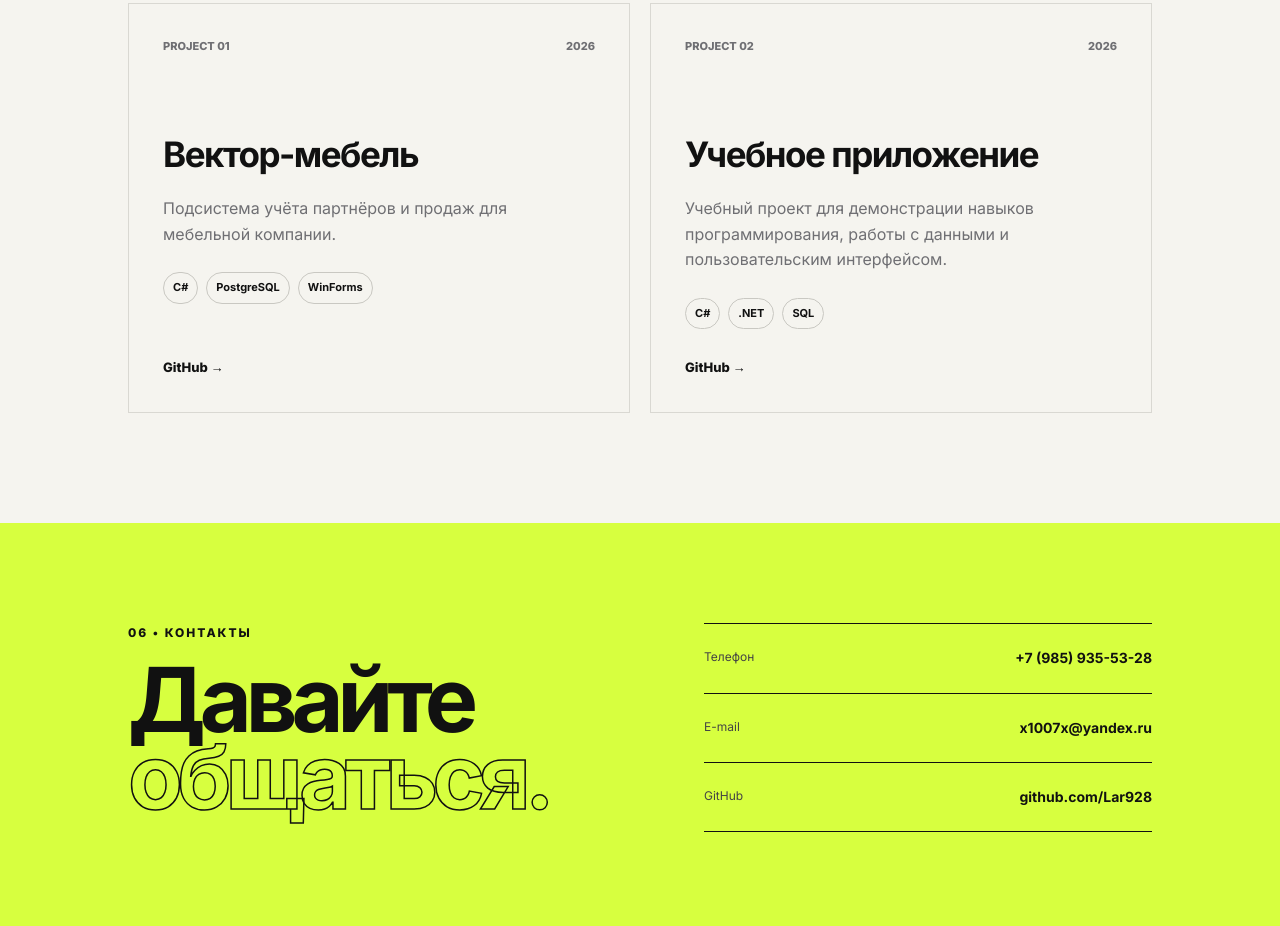
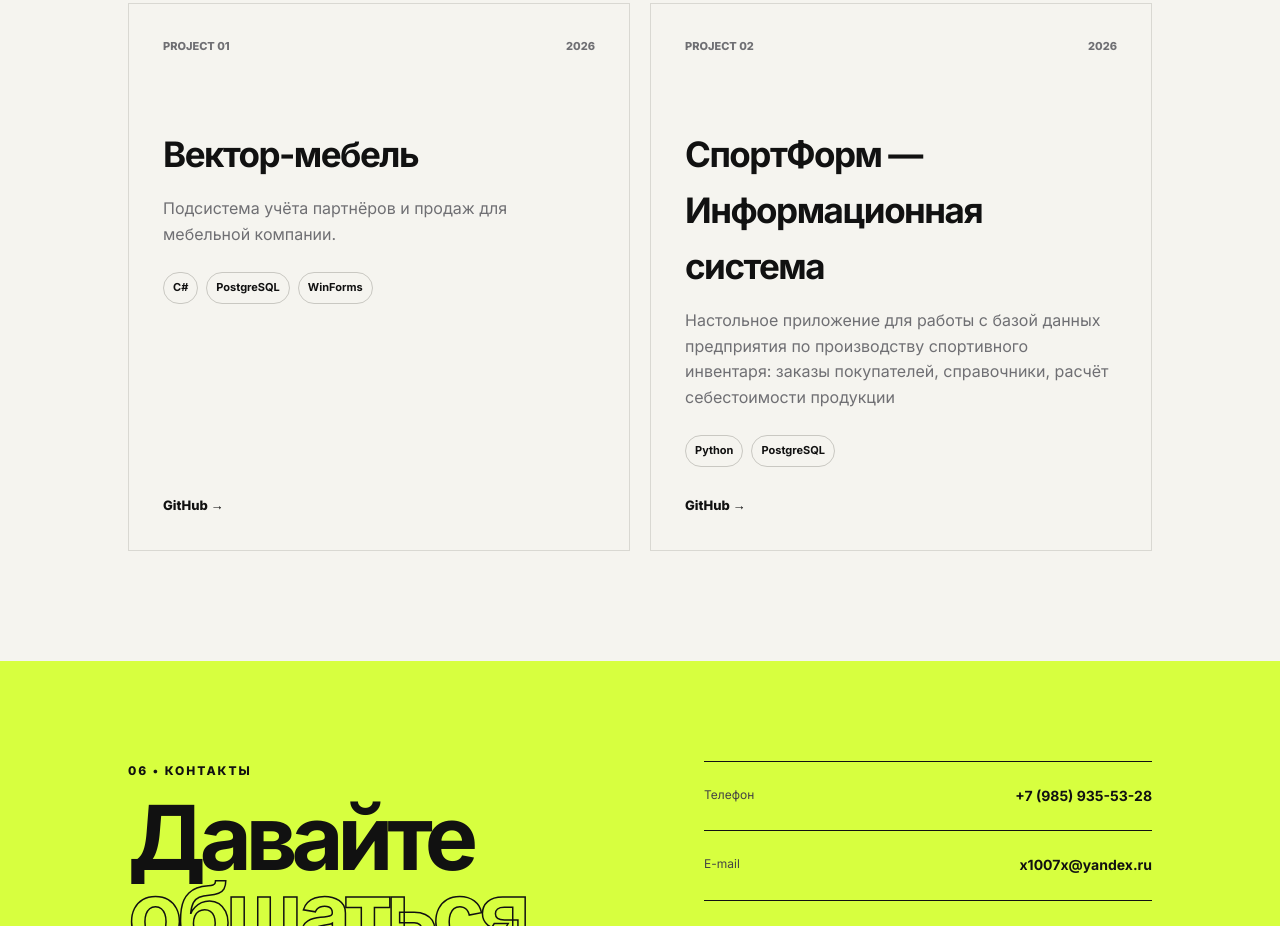
Before and after one commit to Lar928/Lar928.github.io, a plain HTML site: page index.html in a window 1280 px wide. Shown: the part 3378-4304 px from the top of the page. Drawn offline with Linux system fonts and the light colour scheme.

Commit message:
index.html

```diff
--- a/index.html
+++ b/index.html
@@ -152,10 +152,10 @@
         </article>
         <article class="project">
           <div class="project-top"><span>PROJECT 02</span><span>2026</span></div>
-          <h3>Учебное приложение</h3>
-          <p>Учебный проект для демонстрации навыков программирования, работы с данными и пользовательским интерфейсом.</p>
-          <div class="tags"><span>C#</span><span>.NET</span><span>SQL</span></div>
-          <a href="#" class="project-link">GitHub →</a>
+          <h3>СпортФорм — Информационная система</h3>
+          <p>Настольное приложение для работы с базой данных предприятия по производству спортивного инвентаря: заказы покупателей, справочники, расчёт себестоимости продукции</p>
+          <div class="tags"><span>Python</span><span>PostgreSQL</span></div>
+          <a href="https://github.com/Lar928/prilojenie" class="project-link">GitHub →</a>
         </article>
       </div>
     </section>
```
